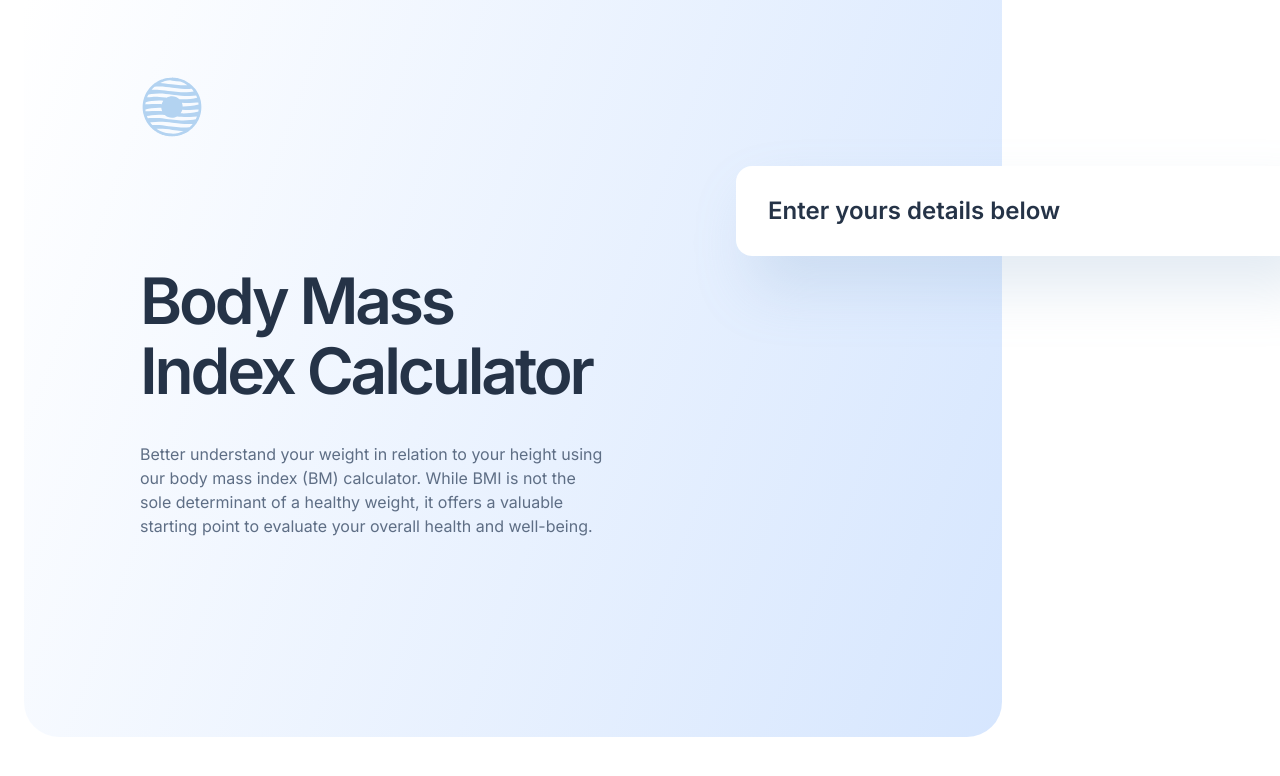
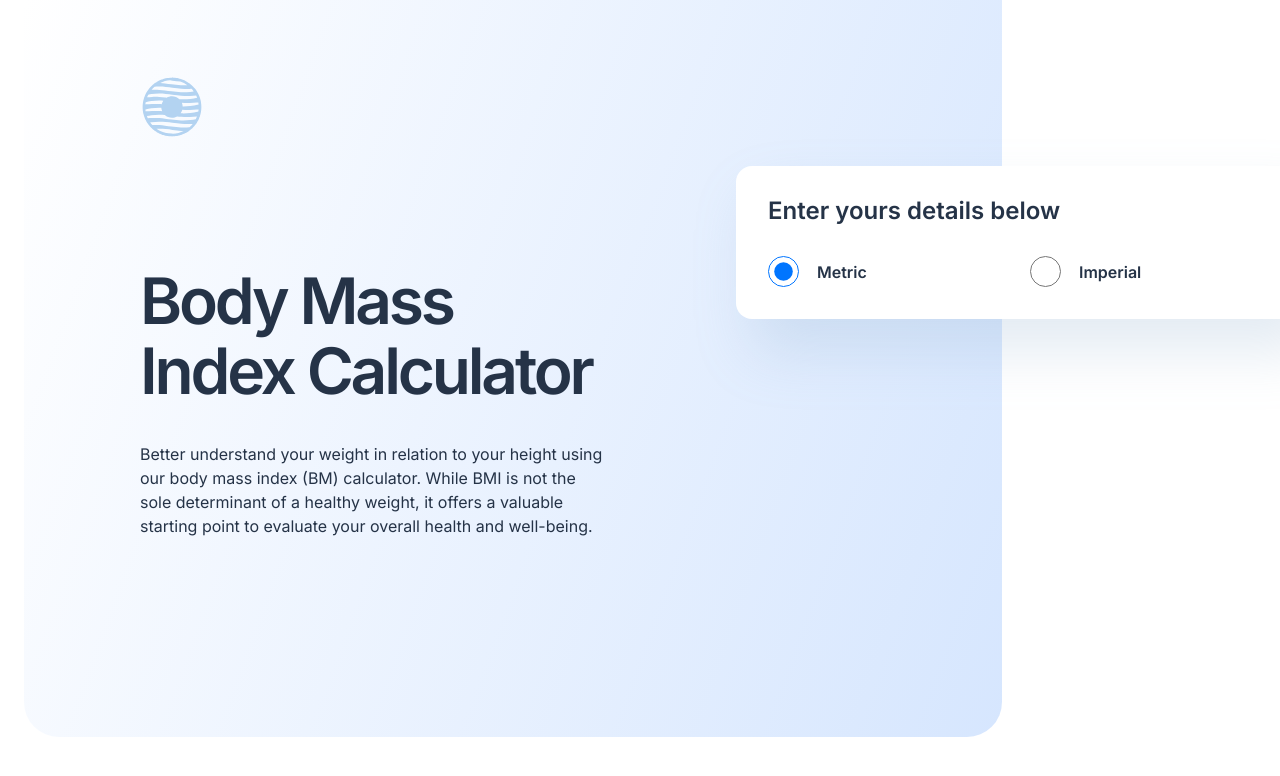
Before and after one commit to rvianadev/bmi-calculator, a React (Create React App) app: page / in a window 1280 px wide. Shown: the top 776 px of the page. Built offline with nearby package versions, Linux system fonts and the light colour scheme.

Commit message:
style: hero section in progress

```diff
--- a/src/components/Hero/styles.module.css
+++ b/src/components/Hero/styles.module.css
@@ -55,3 +55,25 @@
   background: var(--pure-white);
   box-shadow: 16px 32px 56px 0px rgba(143, 174, 207, 0.25);
 }
+
+.systemContainer {
+  display: flex;
+  align-items: flex-start;
+  gap: 1.5rem;
+  align-self: stretch;
+}
+
+.unitSystem {
+  display: flex;
+  align-items: center;
+  gap: 1.125rem;
+  flex: 1 0 0;
+}
+
+.unitSystem input {
+  width: 1.9375rem;
+  height: 1.9375rem;
+}
+
+.unitSystem label {
+}
--- a/src/globals.css
+++ b/src/globals.css
@@ -12,14 +12,18 @@
   box-sizing: border-box;
 }
 
+body {
+  font-family: "Inter", sans-serif;
+}
+
 body,
 h1,
 h2,
 h3,
-p {
+p,
+input {
   margin: 0;
   padding: 0;
-  font-family: "Inter", sans-serif;
 }
 
 .heading-xl,
@@ -50,7 +54,7 @@ p {
 .body-m,
 .body-m-bold,
 .body-s {
-  color: var(--dark-electric-blue);
+  color: var(--gun-metal);
   line-height: 1.5;
   font-style: normal;
 }
```
Also changed, not shown: src/components/Hero/index.js.
